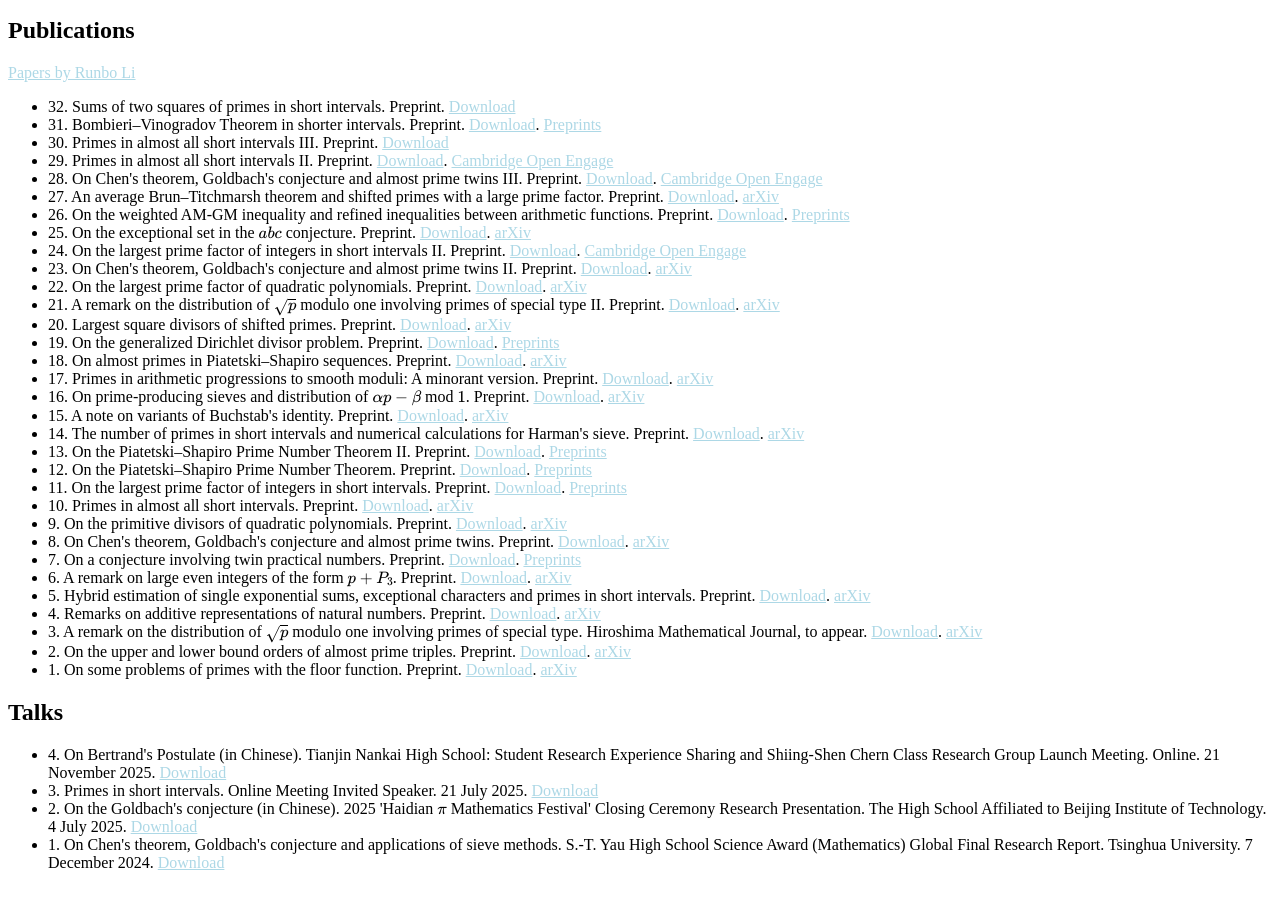
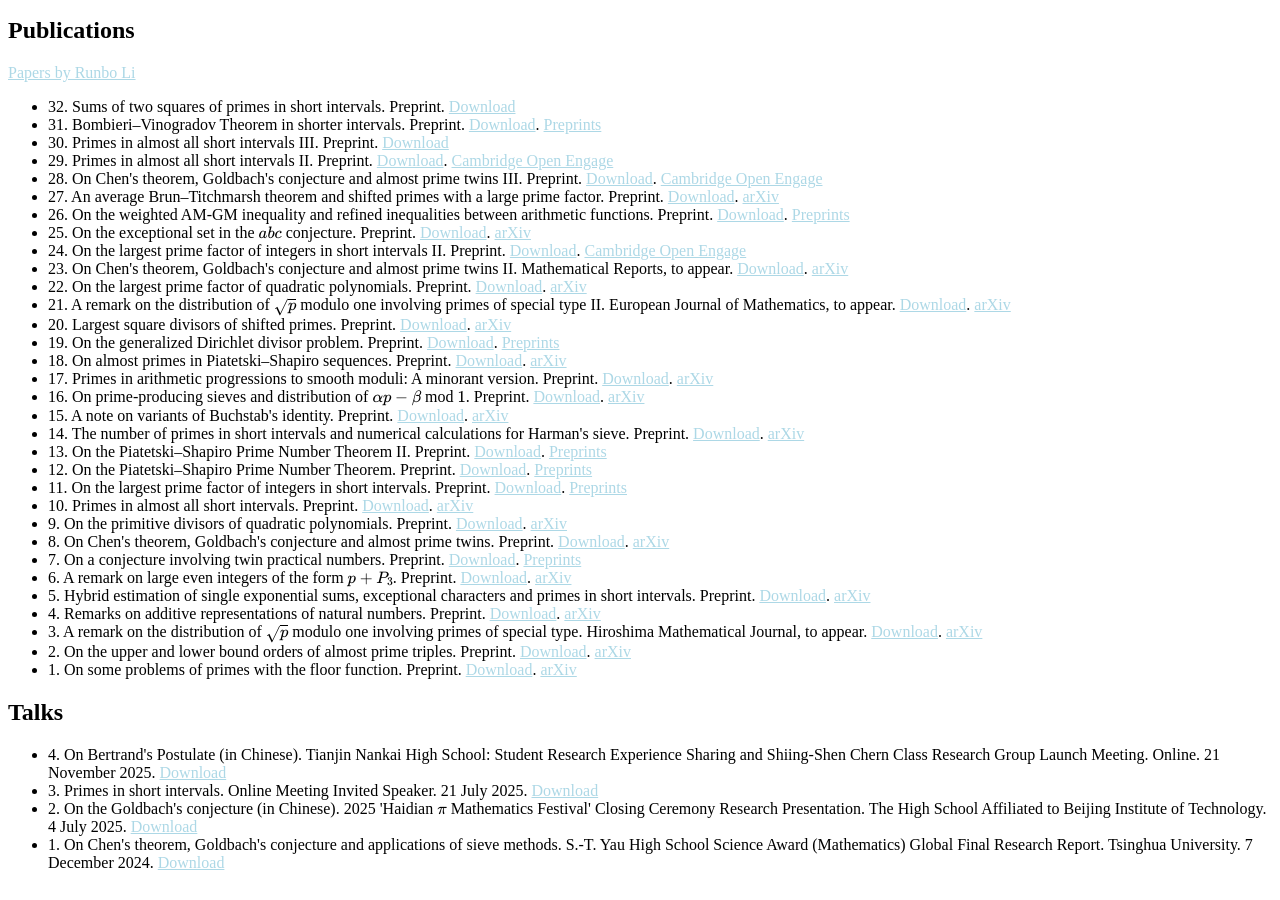
Before and after one commit to CareyRunboLi/CareyRunboLi.github.io, a Jekyll site: the page built from index.md, in a window 1280 px wide and 900 px high, scrolled down 1767 px. Built offline with Jekyll 4.4.1, drawn with Linux system fonts in a browser that asks for light colours; some web fonts are replaced; formulas are drawn with MathJax 3; a style sheet for code colours, icons or effects is not loaded; our own code applies the rules of GitHub Pages for plain Markdown files.

Commit message:
Update preprints.md

```diff
--- a/_includes/preprints.md
+++ b/_includes/preprints.md
@@ -18,9 +18,9 @@
   <li>26. On the weighted AM-GM inequality and refined inequalities between arithmetic functions. Preprint. <a href="https://runbolicarey.com/assets/downloads/On_the_weighted_AM__GM_inequality_and_refined_inequalities_between_arithmetic_functions.pdf"><span>Download</span></a>. <a href="https://www.preprints.org/manuscript/202511.0246/v1"><span>Preprints</span></a></li>
   <li>25. On the exceptional set in the $abc$ conjecture. Preprint. <a href="https://runbolicarey.com/assets/downloads/On_the_exceptional_set_in_the_abc_conjecture.pdf"><span>Download</span></a>. <a href="https://arxiv.org/abs/2507.02885v1"><span>arXiv</span></a></li>
   <li>24. On the largest prime factor of integers in short intervals II. Preprint. <a href="https://runbolicarey.com/assets/downloads/On_the_largest_prime_factor_of_integers_in_short_intervals_II.pdf"><span>Download</span></a>. <a href="https://doi.org/10.33774/coe-2025-xnbjq-v2"><span>Cambridge Open Engage</span></a></li>
-  <li>23. On Chen's theorem, Goldbach's conjecture and almost prime twins II. Preprint. <a href="https://runbolicarey.com/assets/downloads/On_Chen_s_theorem__Goldbach_s_conjecture_and_almost_prime_twins_II.pdf"><span>Download</span></a>. <a href="https://arxiv.org/abs/2405.05727v4"><span>arXiv</span></a></li>
+  <li>23. On Chen's theorem, Goldbach's conjecture and almost prime twins II. Mathematical Reports, to appear. <a href="https://runbolicarey.com/assets/downloads/On_Chen_s_theorem__Goldbach_s_conjecture_and_almost_prime_twins_II.pdf"><span>Download</span></a>. <a href="https://arxiv.org/abs/2405.05727v4"><span>arXiv</span></a></li>
   <li>22. On the largest prime factor of quadratic polynomials. Preprint. <a href="https://runbolicarey.com/assets/downloads/On_the_largest_prime_factor_of_quadratic_polynomials.pdf"><span>Download</span></a>. <a href="https://arxiv.org/abs/2406.07575v2"><span>arXiv</span></a></li>
-  <li>21. A remark on the distribution of $\sqrt{p}$ modulo one involving primes of special type II. Preprint. <a href="https://runbolicarey.com/assets/downloads/A_remark_on_the_distribution_of__p_modulo_one_involving_primes_of_special_type_II.pdf"><span>Download</span></a>. <a href="https://arxiv.org/abs/2401.01351v3"><span>arXiv</span></a></li>
+  <li>21. A remark on the distribution of $\sqrt{p}$ modulo one involving primes of special type II. European Journal of Mathematics, to appear. <a href="https://runbolicarey.com/assets/downloads/A_remark_on_the_distribution_of__p_modulo_one_involving_primes_of_special_type_II.pdf"><span>Download</span></a>. <a href="https://arxiv.org/abs/2401.01351v3"><span>arXiv</span></a></li>
   <li>20. Largest square divisors of shifted primes. Preprint. <a href="https://runbolicarey.com/assets/downloads/Largest_square_divisors_of_shifted_primes.pdf"><span>Download</span></a>. <a href="https://arxiv.org/abs/2505.23779v2"><span>arXiv</span></a></li>
   <li>19. On the generalized Dirichlet divisor problem. Preprint. <a href="https://runbolicarey.com/assets/downloads/On_the_generalized_Dirichlet_divisor_problem.pdf"><span>Download</span></a>. <a href="https://www.preprints.org/manuscript/202505.1432/v3"><span>Preprints</span></a></li>
   <li>18. On almost primes in Piatetski–Shapiro sequences. Preprint. <a href="https://runbolicarey.com/assets/downloads/On_almost_primes_in_Piatetski__Shapiro_sequences.pdf"><span>Download</span></a>. <a href="https://arxiv.org/abs/2505.09634v1"><span>arXiv</span></a></li>
```
